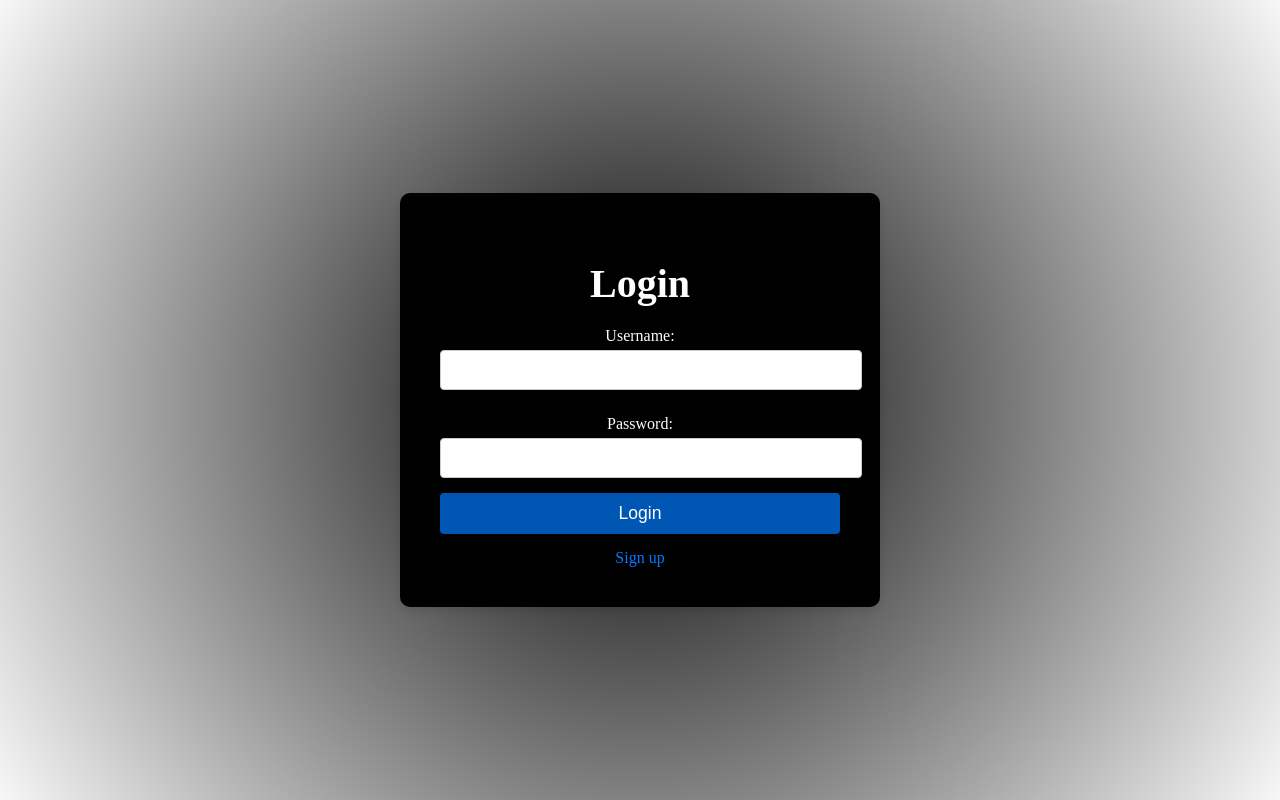
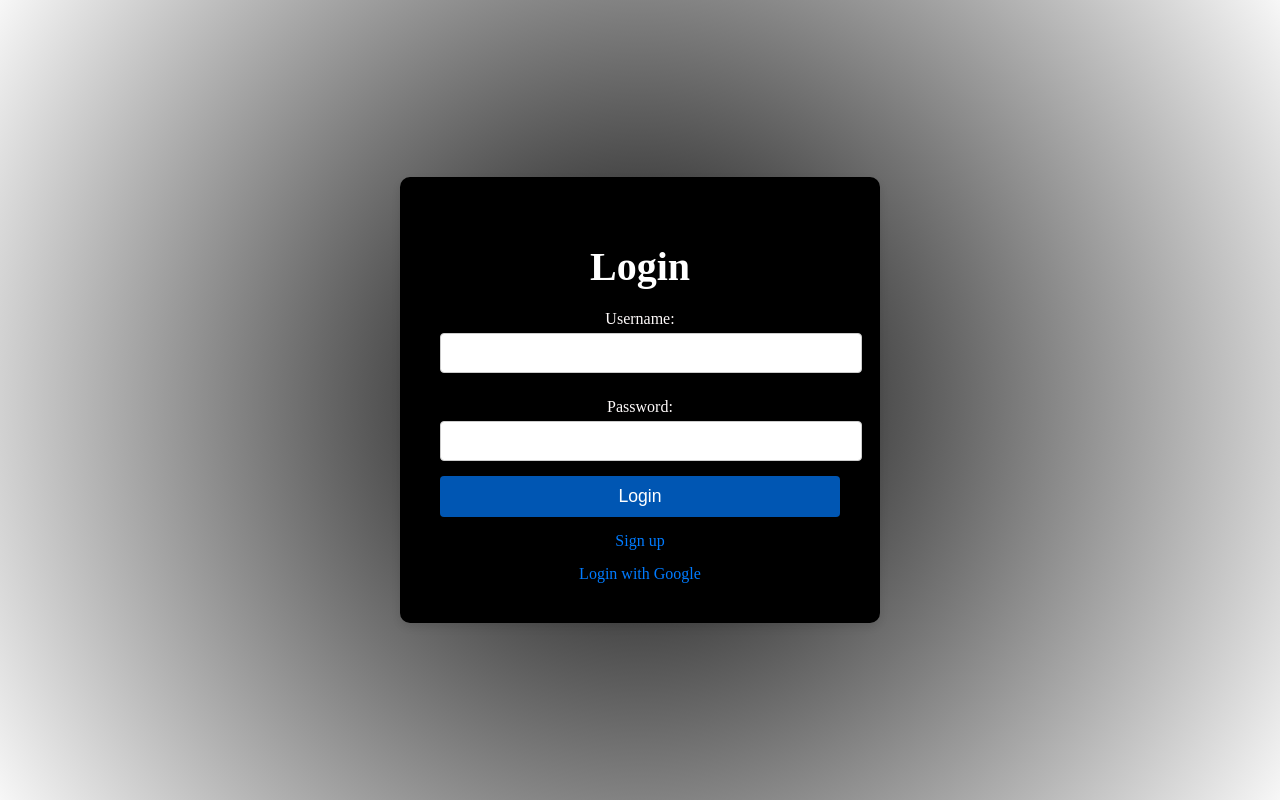
Before and after one commit to Sagarchhikara/CampusconnectProject, a Flask app: page /login in a window 1280 px wide. Run offline with Flask 3, Linux system fonts and the light colour scheme.

Commit message:
Added google auth to the login page
Not working properly but im working on it

```diff
--- a/project-root/app.py
+++ b/project-root/app.py
@@ -5,6 +5,8 @@ from flask_login import LoginManager, UserMixin, login_user, logout_user, login_
 from flask_cors import CORS
 import os
 from werkzeug.utils import secure_filename
+from flask import Flask, request, jsonify
+from werkzeug.security import generate_password_hash, check_password_hash
 
 # Initialize Flask app, database, bcrypt, and login manager
 app = Flask(__name__)
@@ -186,5 +188,55 @@ def upload_note():
         flash('Please provide a title and a file!', 'error')
 
     return redirect(url_for('frontend_engineering'))
+
+from dotenv import load_dotenv
+import os
+
+load_dotenv()
+
+app.config['GOOGLE_CLIENT_ID'] = os.getenv('GOOGLE_CLIENT_ID')
+app.config['GOOGLE_CLIENT_SECRET'] = os.getenv('GOOGLE_CLIENT_SECRET')
+from authlib.integrations.flask_client import OAuth
+
+oauth = OAuth(app)
+
+google = oauth.register(
+    name='google',
+    client_id=os.getenv('GOOGLE_CLIENT_ID'),
+    client_secret=os.getenv('GOOGLE_CLIENT_SECRET'),
+    access_token_url='https://accounts.google.com/o/oauth2/token',
+    authorize_url='https://accounts.google.com/o/oauth2/auth',
+    api_base_url='https://www.googleapis.com/oauth2/v1/',
+    client_kwargs={'scope': 'email profile'}
+)
+@app.route('/login/google')
+def login_google():
+    redirect_uri = url_for('authorized', _external=True)
+    return google.authorize_redirect(redirect_uri)
+
+@app.route('/login/google/callback')
+def authorized():
+    token = google.authorize_access_token()
+    user_info = google.get('userinfo').json()
+
+    if not user_info:
+        flash('Authorization failed.', 'error')
+        return redirect(url_for('login'))
+
+    # Example: Extract user info
+    username = user_info['email']
+    user = User.query.filter_by(username=username).first()
+
+    if not user:
+        # Create new user if not exists
+        user = User(username=username, password=bcrypt.generate_password_hash('oauthuser').decode('utf-8'))
+        db.session.add(user)
+        db.session.commit()
+
+    login_user(user)
+    flash(f'Welcome, {username}!', 'success')
+    return redirect(url_for('home'))
+
+
 if __name__ == '__main__':
     app.run(debug=True)
--- a/project-root/templates/index.html
+++ b/project-root/templates/index.html
@@ -5,7 +5,8 @@
     <meta charset="UTF-8">
     <meta name="viewport" content="width=device-width, initial-scale=1.0">
     <title>Campus Connect</title>
-    <link rel="stylesheet" href="{{ url_for('static', filename='style.css') }}">
+   <!-- <link rel="stylesheet" href="{{ url_for('static', filename='style.css') }}"> -->
+    <link rel="stylesheet" href="\static\style.css">
 
     <link rel="stylesheet" href="https://unpkg.com/boxicons@latest/css/boxicons.min.css">
 </head>
--- a/project-root/templates/login.html
+++ b/project-root/templates/login.html
@@ -119,6 +119,8 @@
         <button type="submit">Login</button>
     </form>
     <a href="{{ url_for('signup') }}">Sign up</a>
+    <a href="{{ url_for('login_google') }}" class="btn btn-google">Login with Google</a>
+
     </div>
 </body>
 </html>
```
Also changed, not shown: project-root/instance/site.db, 1 other file.
